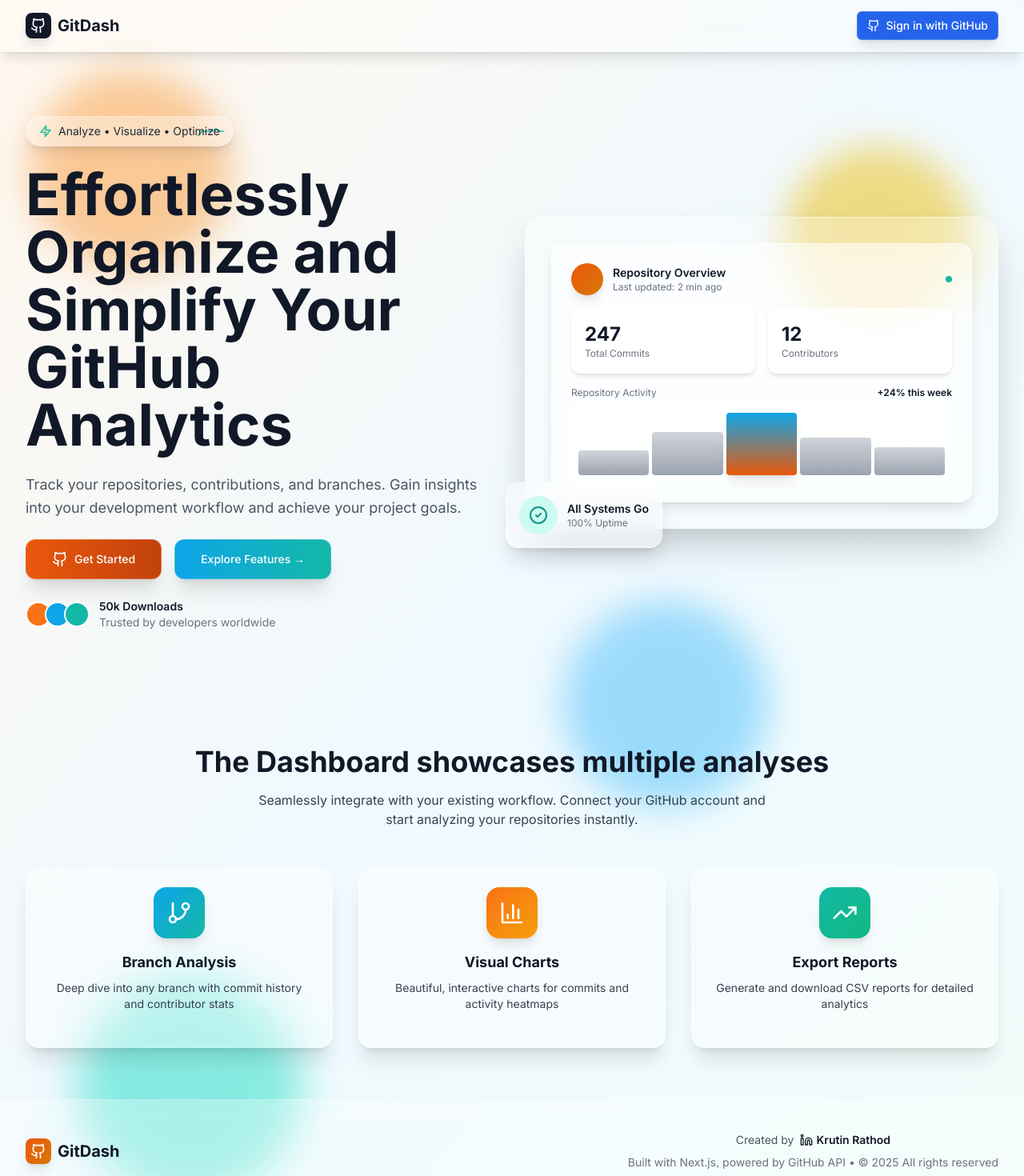
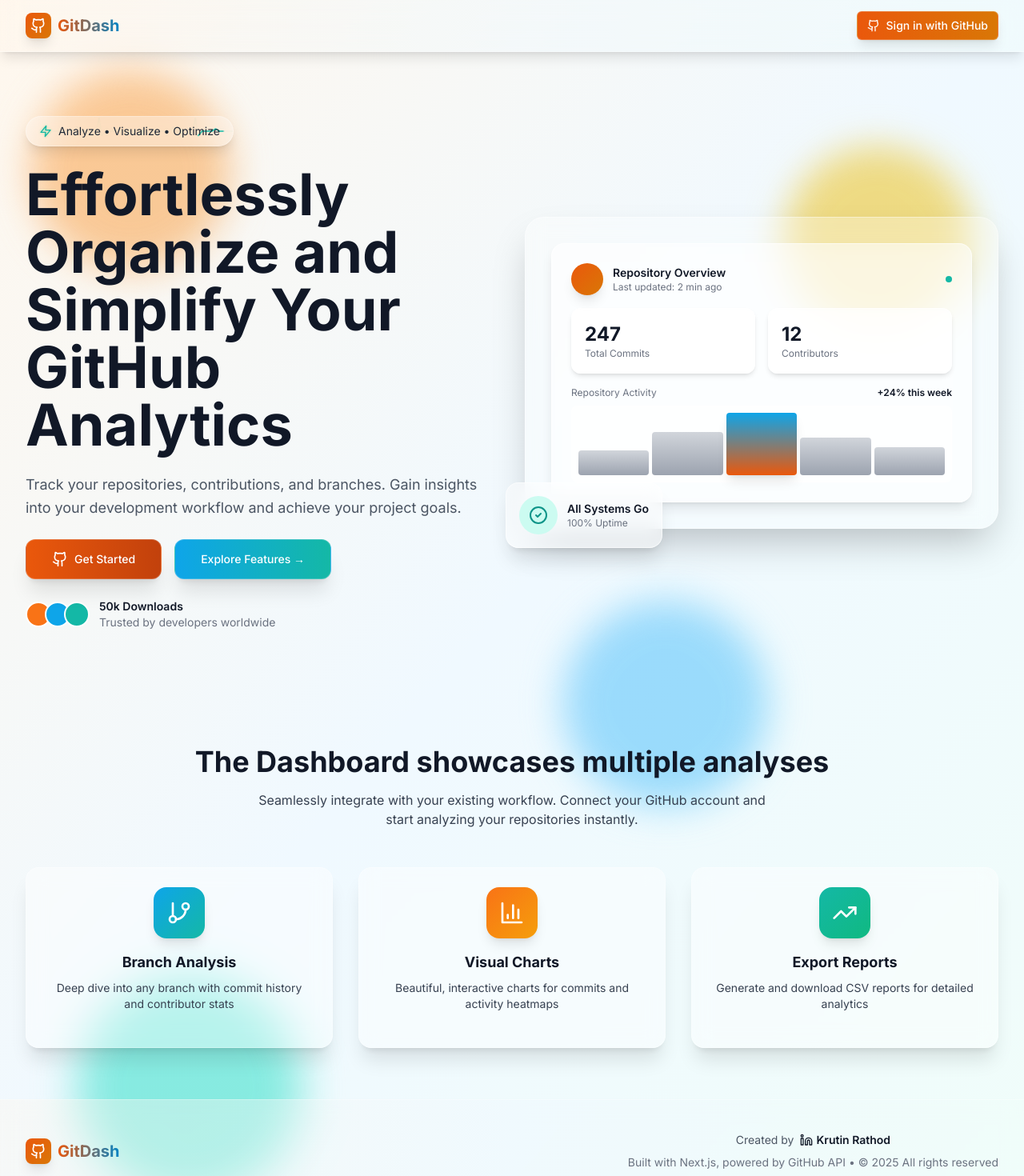
Before and after one commit to Krut-in/gitDashboard, a Next.js app: page / in a window 1280 px wide. Shown: the top 1470 px of the page at 80% size. Built offline with nearby package versions, Linux system fonts and the light colour scheme; no server answers.

Commit message:
Added new design pallete into the navbar, added footer into the entire application, rectified inconsistent designs

```diff
--- a/app/dashboard/repositories/page.tsx
+++ b/app/dashboard/repositories/page.tsx
@@ -32,7 +32,7 @@ export default function RepositoriesPage() {
         {/* Skip to main content for accessibility */}
         <a
           href="#repository-list"
-          className="sr-only focus:not-sr-only focus:absolute focus:top-4 focus:left-4 bg-blue-600 text-white px-4 py-2 rounded-md z-50"
+          className="sr-only focus:not-sr-only focus:absolute focus:top-4 focus:left-4 bg-sky-600 text-white px-4 py-2 rounded-md z-50"
         >
           Skip to repository list
         </a>
--- a/app/page.tsx
+++ b/app/page.tsx
@@ -10,6 +10,8 @@ import { signIn } from "@/lib/auth";
 import { Button } from "@/components/ui/Button";
 import { ECGBadge } from "@/components/ECGBadge";
 import { RotatingFeatureCards } from "@/components/RotatingFeatureCards";
+import { NavBar } from "@/components/NavBar";
+import { Footer } from "@/components/Footer";
 import { featureCards } from "@/lib/feature-cards-data";
 import {
   Github,
@@ -22,7 +24,6 @@ import {
   Zap,
   ArrowRight,
   CheckCircle2,
-  Linkedin,
 } from "lucide-react";
 
 export default function HomePage() {
@@ -37,33 +38,7 @@ export default function HomePage() {
       </div>
 
       {/* Navigation */}
-      <nav className="relative z-10 backdrop-blur-md bg-white/30 border-b border-white/20 shadow-lg">
-        <div className="max-w-7xl mx-auto px-4 sm:px-6 lg:px-8">
-          <div className="flex justify-between items-center h-16">
-            <div className="flex items-center gap-2">
-              <div className="w-8 h-8 bg-gray-900 rounded-lg flex items-center justify-center shadow-lg">
-                <Github className="w-5 h-5 text-white" />
-              </div>
-              <span className="text-xl font-bold text-gray-900">GitDash</span>
-            </div>
-            <form
-              action={async () => {
-                "use server";
-                await signIn("github", { redirectTo: "/dashboard" });
-              }}
-            >
-              <Button
-                type="submit"
-                size="sm"
-                className="backdrop-blur-md bg-black/80 hover:bg-black/90 text-white flex items-center gap-2 shadow-lg border border-white/20"
-              >
-                <Github className="w-4 h-4" />
-                Sign in with GitHub
-              </Button>
-            </form>
-          </div>
-        </div>
-      </nav>
+      <NavBar />
 
       {/* Hero Section */}
       <section className="relative bg-transparent max-w-7xl mx-auto px-4 sm:px-6 lg:px-8 py-16 lg:py-20">
@@ -231,36 +206,7 @@ export default function HomePage() {
       </section>
 
       {/* Footer */}
-      <footer className="relative backdrop-blur-md bg-white/30 border-t border-white/20 py-10 shadow-lg">
-        <div className="max-w-7xl mx-auto px-4 sm:px-6 lg:px-8">
-          <div className="flex flex-col md:flex-row justify-between items-center gap-4">
-            <div className="flex items-center gap-2">
-              <div className="w-8 h-8 bg-gradient-to-br from-orange-600 to-amber-600 rounded-lg flex items-center justify-center shadow-lg">
-                <Github className="w-5 h-5 text-white" />
-              </div>
-              <span className="text-xl font-bold text-gray-900">GitDash</span>
-            </div>
-            <div className="flex flex-col items-center gap-2">
-              <div className="flex items-center gap-2 text-sm text-gray-600">
-                <span>Created by</span>
-                <a
-                  href="https://www.linkedin.com/in/krutin31"
-                  target="_blank"
-                  rel="noopener noreferrer"
-                  className="flex items-center gap-1 font-semibold text-gray-900 hover:text-sky-600 transition-colors duration-300"
-                >
-                  <Linkedin className="w-4 h-4" />
-                  Krutin Rathod
-                </a>
-              </div>
-              <p className="text-sm text-gray-500">
-                Built with Next.js, powered by GitHub API • © 2025 All rights
-                reserved
-              </p>
-            </div>
-          </div>
-        </div>
-      </footer>
+      <Footer />
     </div>
   );
 }
--- a/components/AnalysisLoader.tsx
+++ b/components/AnalysisLoader.tsx
@@ -99,9 +99,9 @@ export function AnalysisLoader({ startTime }: AnalysisLoaderProps) {
 
         {/* Progress Bar */}
         <div className="mb-4">
-          <div className="w-full bg-orange-100 rounded-full h-3 overflow-hidden">
+          <div className="w-full bg-sky-100 rounded-full h-3 overflow-hidden">
             <div
-              className="h-full bg-gradient-to-r from-orange-600 to-sky-600 transition-all duration-500 ease-out rounded-full"
+              className="h-full bg-gradient-to-r from-sky-500 to-teal-500 transition-all duration-500 ease-out rounded-full"
               style={{ width: `${progress}%` }}
             />
           </div>
@@ -123,7 +123,7 @@ export function AnalysisLoader({ startTime }: AnalysisLoaderProps) {
               <div
                 className={`w-8 h-8 rounded-full flex items-center justify-center ${
                   index <= currentStage
-                    ? "bg-gradient-to-r from-orange-600 to-sky-600"
+                    ? "bg-gradient-to-r from-sky-500 to-teal-500"
                     : "bg-gray-300"
                 }`}
               >
--- a/components/CommitMessageAnalysis.tsx
+++ b/components/CommitMessageAnalysis.tsx
@@ -174,7 +174,7 @@ export function CommitMessageAnalysisCard({
               </div>
               <div className="w-full bg-gray-200 rounded-full h-2.5">
                 <div
-                  className="bg-gradient-to-r from-green-400 to-green-500 h-2.5 rounded-full transition-all duration-500"
+                  className="bg-gradient-to-r from-teal-400 to-teal-500 h-2.5 rounded-full transition-all duration-500"
                   style={{ width: `${lengthPercentages.medium}%` }}
                 />
               </div>
@@ -192,7 +192,7 @@ export function CommitMessageAnalysisCard({
               </div>
               <div className="w-full bg-gray-200 rounded-full h-2.5">
                 <div
-                  className="bg-gradient-to-r from-blue-400 to-blue-500 h-2.5 rounded-full transition-all duration-500"
+                  className="bg-gradient-to-r from-sky-400 to-sky-500 h-2.5 rounded-full transition-all duration-500"
                   style={{ width: `${lengthPercentages.long}%` }}
                 />
               </div>
--- /dev/null
+++ b/components/Footer.tsx
@@ -0,0 +1,50 @@
+/**
+ * Footer Component
+ *
+ * Displays footer information including branding, creator credits, and copyright.
+ * Uses Sunset Code design palette for consistent theming.
+ * Reusable across all pages (landing, dashboard, etc.)
+ */
+
+import Link from "next/link";
+import { Github, Linkedin } from "lucide-react";
+
+export function Footer() {
+  return (
+    <footer className="relative backdrop-blur-md bg-gradient-to-r from-orange-50/40 via-sky-50/40 to-teal-50/40 border-t border-white/30 py-10 shadow-lg mt-auto">
+      <div className="max-w-7xl mx-auto px-4 sm:px-6 lg:px-8">
+        <div className="flex flex-col md:flex-row justify-between items-center gap-4">
+          {/* Logo */}
+          <div className="flex items-center gap-2">
+            <div className="w-8 h-8 bg-gradient-to-br from-orange-600 to-amber-600 rounded-lg flex items-center justify-center shadow-lg">
+              <Github className="w-5 h-5 text-white" />
+            </div>
+            <span className="text-xl font-bold bg-gradient-to-r from-orange-600 to-sky-600 bg-clip-text text-transparent">
+              GitDash
+            </span>
+          </div>
+
+          {/* Creator Info */}
+          <div className="flex flex-col items-center gap-2">
+            <div className="flex items-center gap-2 text-sm text-gray-600">
+              <span>Created by</span>
+              <a
+                href="https://www.linkedin.com/in/krutin31"
+                target="_blank"
+                rel="noopener noreferrer"
+                className="flex items-center gap-1 font-semibold text-gray-900 hover:text-sky-600 transition-colors duration-300"
+              >
+                <Linkedin className="w-4 h-4" />
+                Krutin Rathod
+              </a>
+            </div>
+            <p className="text-sm text-gray-500 text-center">
+              Built with Next.js, powered by GitHub API • © 2025 All rights
+              reserved
+            </p>
+          </div>
+        </div>
+      </div>
+    </footer>
+  );
+}
--- a/components/InsightsPanel.tsx
+++ b/components/InsightsPanel.tsx
@@ -119,7 +119,7 @@ export function InsightsPanel({ insights }: InsightsPanelProps) {
             <div className="flex items-center gap-2">
               <div className="flex-1 h-4 backdrop-blur-md bg-white/50 rounded-full overflow-hidden border border-white/30">
                 <div
-                  className="h-full bg-gradient-to-r from-green-500 to-blue-500"
+                  className="h-full bg-gradient-to-r from-teal-500 to-sky-500"
                   style={{ width: `${workRatio * 100}%` }}
                 />
               </div>
--- a/components/NavBar.tsx
+++ b/components/NavBar.tsx
@@ -1,43 +1,53 @@
 /**
  * Navigation Bar Component
  *
- * Displays at the top of authenticated pages.
- * Shows the user's avatar, username (clickable to GitHub profile), and a sign-out button.
- * Logo links back to repositories page for easy navigation.
+ * Displays at the top of all pages with consistent Sunset Code branding.
+ * - Public mode: Shows "Sign in with GitHub" button
+ * - Authenticated mode: Shows user avatar, username, and sign-out button
+ * Logo links to repositories page when authenticated, or stays on home when public.
  */
 
 import Link from "next/link";
 import Image from "next/image";
-import { signOut } from "@/lib/auth";
+import { signIn, signOut } from "@/lib/auth";
 import { Button } from "@/components/ui/Button";
 import { GitHubUser } from "@/lib/types";
 import { LogOut, Github } from "lucide-react";
 
 interface NavBarProps {
-  user: GitHubUser;
+  user?: GitHubUser; // Optional - if not provided, shows public navigation
 }
 
 export function NavBar({ user }: NavBarProps) {
+  const isAuthenticated = !!user;
+
   return (
-    <nav className="relative z-10 backdrop-blur-md bg-white/30 border-b border-white/20 shadow-lg">
+    <nav className="relative z-10 backdrop-blur-md bg-gradient-to-r from-orange-50/40 via-sky-50/40 to-teal-50/40 border-b border-white/30 shadow-lg">
       <div className="max-w-7xl mx-auto px-4 sm:px-6 lg:px-8">
         <div className="flex justify-between items-center h-16">
+          {/* Logo - links to dashboard if authenticated, stays on home if not */}
           <Link
-            href="/dashboard/repositories"
-            className="flex items-center gap-2 hover:opacity-80 transition-opacity"
+            href={isAuthenticated ? "/dashboard/repositories" : "/"}
+            className="flex items-center gap-2 hover:opacity-80 transition-opacity group"
           >
-            <div className="w-8 h-8 bg-gray-900 rounded-lg flex items-center justify-center shadow-lg">
+            <div className="w-8 h-8 bg-gradient-to-br from-orange-600 to-amber-600 rounded-lg flex items-center justify-center shadow-lg group-hover:shadow-xl transition-shadow">
               <Github className="w-5 h-5 text-white" />
             </div>
-            <h1 className="text-xl font-bold text-gray-900">GitDash</h1>
+            <h1 className="text-xl font-bold bg-gradient-to-r from-orange-600 to-sky-600 bg-clip-text text-transparent">
+              GitDash
+            </h1>
           </Link>
 
+          {/* Right side - different content based on authentication */}
           <div className="flex items-center gap-4">
+            {isAuthenticated && user ? (
+              <>
+                {/* Authenticated: Show user profile and sign out */}
                 <Link
                   href={`https://github.com/${user.username}`}
                   target="_blank"
                   rel="noopener noreferrer"
-              className="flex items-center gap-3 backdrop-blur-md bg-white/40 px-3 py-1.5 rounded-full border border-white/30 hover:bg-white/60 transition-all"
+                  className="flex items-center gap-3 backdrop-blur-md bg-white/40 px-3 py-1.5 rounded-full border border-sky-200/50 hover:bg-sky-50/60 hover:border-sky-300 transition-all"
                 >
                   {user.avatarUrl && (
                     <Image
@@ -45,11 +55,13 @@ export function NavBar({ user }: NavBarProps) {
                       alt={user.username}
                       width={32}
                       height={32}
-                  className="rounded-full ring-2 ring-white/50"
+                      className="rounded-full ring-2 ring-teal-400/50"
                     />
                   )}
                   <div className="hidden sm:block text-sm">
-                <p className="font-medium text-gray-900">@{user.username}</p>
+                    <p className="font-medium text-gray-900">
+                      @{user.username}
+                    </p>
                   </div>
                 </Link>
 
@@ -63,12 +75,33 @@ export function NavBar({ user }: NavBarProps) {
                     variant="outline"
                     size="sm"
                     type="submit"
-                className="gap-2 backdrop-blur-md bg-white/40 hover:bg-red-50 hover:border-red-300 border-white/30 transition-colors"
+                    className="gap-2 backdrop-blur-md bg-white/40 hover:bg-red-50 hover:border-red-300 border-orange-200/50 transition-colors"
                   >
                     <LogOut className="w-4 h-4" />
                     <span className="hidden sm:inline">Sign out</span>
                   </Button>
                 </form>
+              </>
+            ) : (
+              <>
+                {/* Public: Show sign in button */}
+                <form
+                  action={async () => {
+                    "use server";
+                    await signIn("github", { redirectTo: "/dashboard" });
+                  }}
+                >
+                  <Button
+                    type="submit"
+                    size="sm"
+                    className="backdrop-blur-md bg-gradient-to-r from-orange-600 to-amber-600 hover:from-orange-700 hover:to-amber-700 text-white flex items-center gap-2 shadow-lg border border-white/20"
+                  >
+                    <Github className="w-4 h-4" />
+                    Sign in with GitHub
+                  </Button>
+                </form>
+              </>
+            )}
           </div>
         </div>
       </div>
```
Also changed, not shown: app/dashboard/layout.tsx (+5 -3 lines), components/AnalysisModeSelector.tsx (+5 -5 lines). Lines whose indentation alone changed are shown as unchanged.
